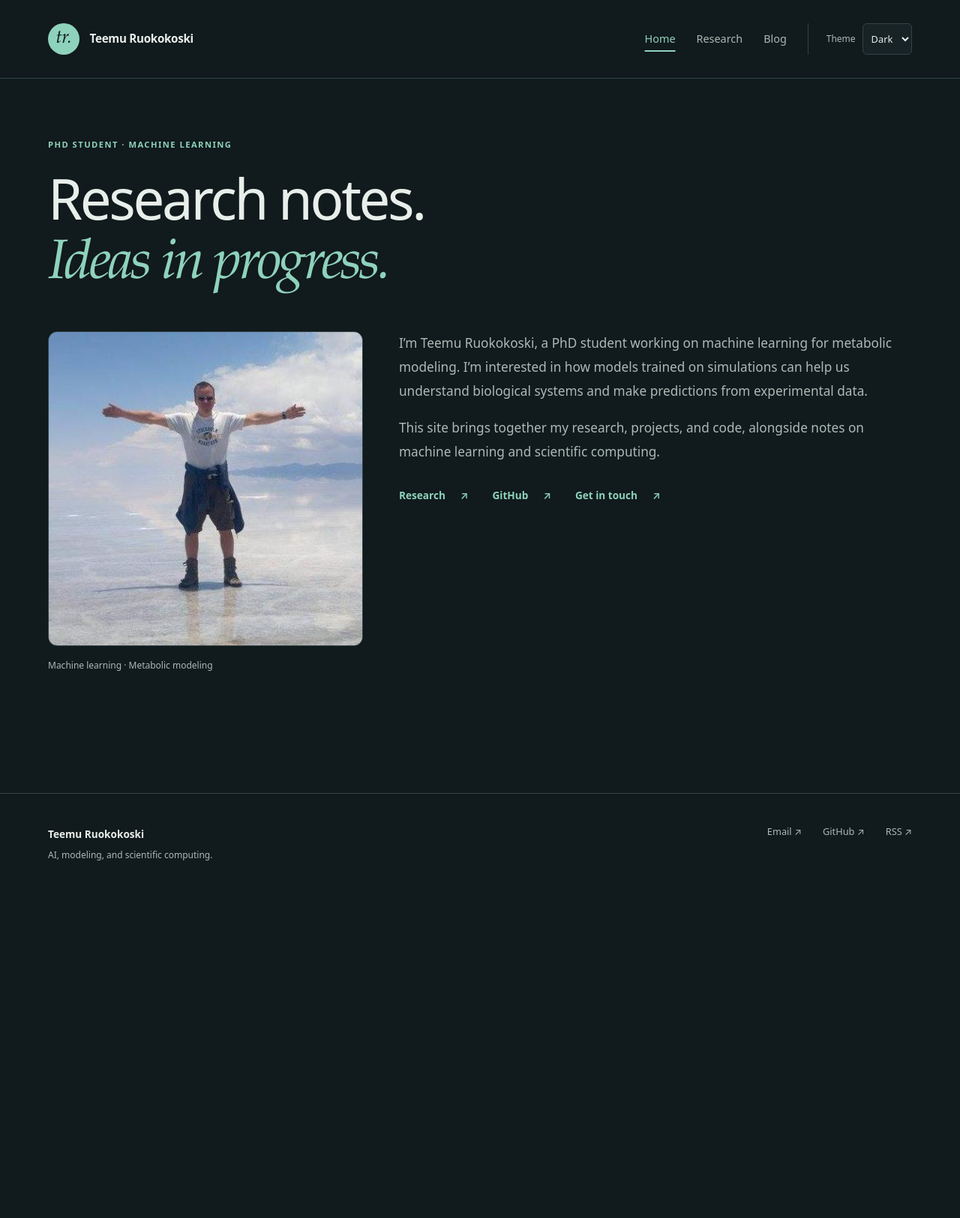
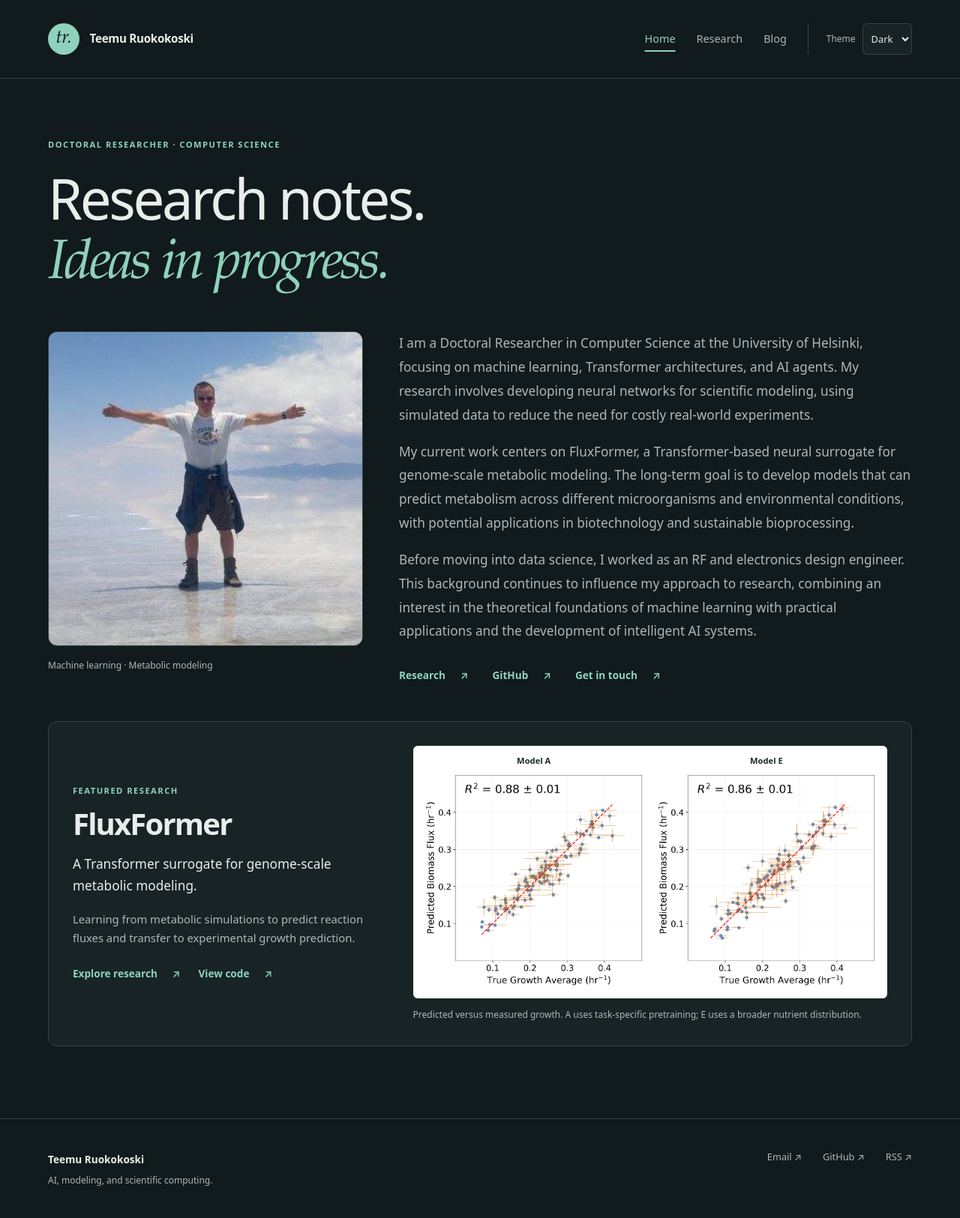
Before and after one commit to ruokokoski/ruokokoski.github.io, a Jekyll site: the page built from index.md, in a window 1280 px wide. Shown: the whole page at 75% size. Built offline with Jekyll 4.4.1, drawn with Linux system fonts in a browser that asks for light colours; before the commit the page ends 1191 px from its top, so only the background shows below that.

Commit message:
Feature FluxFormer with research figures

```diff
--- /dev/null
+++ b/_includes/fluxformer-feature.html
@@ -0,0 +1,13 @@
+<section class="featured-project" aria-labelledby="fluxformer-title">
+  <div class="project-copy">
+    <p class="eyebrow">Featured research</p>
+    <h2 id="fluxformer-title">FluxFormer</h2>
+    <p class="project-subtitle">A Transformer surrogate for genome-scale metabolic modeling.</p>
+    <p>Learning from metabolic simulations to predict reaction fluxes and transfer to experimental growth prediction.</p>
+    <div class="project-links">
+      <a class="text-link" href="{{ '/research/#fluxformer' | relative_url }}">Explore research <span aria-hidden="true">↗</span></a>
+      <a class="text-link" href="https://github.com/ruokokoski/metabolic-NN">View code <span aria-hidden="true">↗</span></a>
+    </div>
+  </div>
+  {% include fluxformer-growth.html %}
+</section>
--- /dev/null
+++ b/_includes/fluxformer-growth.html
@@ -0,0 +1,17 @@
+<figure class="project-figure">
+  <div class="growth-panels" tabindex="0" role="group" aria-label="Growth prediction plots for models A and E; scroll horizontally on small screens">
+    <div>
+      <p class="panel-label">Model A</p>
+      <a href="{{ '/pics/fluxformer/growth-model-a.png' | relative_url }}" aria-label="Open the full-size growth prediction plot for Model A">
+        <img src="{{ '/pics/fluxformer/growth-model-a.png' | relative_url }}" width="1673" height="1630" loading="lazy" decoding="async" alt="Model A: predicted biomass flux versus measured growth, with error bars and an identity line.">
+      </a>
+    </div>
+    <div>
+      <p class="panel-label">Model E</p>
+      <a href="{{ '/pics/fluxformer/growth-model-e.png' | relative_url }}" aria-label="Open the full-size growth prediction plot for Model E">
+        <img src="{{ '/pics/fluxformer/growth-model-e.png' | relative_url }}" width="1673" height="1630" loading="lazy" decoding="async" alt="Model E: predicted biomass flux versus measured growth, with error bars and an identity line.">
+      </a>
+    </div>
+  </div>
+  <figcaption>Predicted versus measured growth. A uses task-specific pretraining; E uses a broader nutrient distribution.</figcaption>
+</figure>
--- a/_layouts/home.html
+++ b/_layouts/home.html
@@ -3,7 +3,7 @@ layout: default
 ---
 <section class="home-intro" aria-labelledby="home-title">
   <header>
-    <p class="eyebrow">PhD student · Machine learning</p>
+    <p class="eyebrow">Doctoral Researcher · Computer Science</p>
     <h1 id="home-title">Research notes.<br><span>Ideas in progress.</span></h1>
   </header>
   <div class="home-biography">
@@ -19,3 +19,4 @@ layout: default
     </div>
   </div>
 </section>
+{% include fluxformer-feature.html %}
--- a/css/override.css
+++ b/css/override.css
@@ -83,6 +83,21 @@ hr { border: 0; border-top: 1px solid var(--border); margin: 2.5rem 0; }
 .profile-photo { float: left; width: 420px; max-width: 45%; margin: 0 3rem 1rem 0; }
 .profile-photo img { display: block; width: 100%; aspect-ratio: 1; object-fit: cover; border-radius: 12px; border: 1px solid var(--border); }
 .profile-photo figcaption { margin-top: 1rem; color: var(--muted); font-size: .75rem; }
+.featured-project { display: grid; grid-template-columns: .8fr 1.2fr; gap: 2rem; align-items: center; padding: 2rem; background: var(--surface); border: 1px solid var(--border); border-radius: 12px; }
+.project-copy .eyebrow { margin-bottom: .75rem; }
+.project-copy h2 { font-size: 2.5rem; margin-bottom: 1rem; }
+.project-copy p:not(.eyebrow) { color: var(--muted); font-size: .925rem; line-height: 1.7; }
+.project-copy p.project-subtitle { color: var(--text); font-size: 1.075rem; }
+.project-links { display: flex; flex-wrap: wrap; gap: .75rem 1.5rem; margin-top: 1.5rem; }
+.project-figure { min-width: 0; margin: 0; }
+.growth-panels { display: grid; grid-template-columns: repeat(2, minmax(220px, 1fr)); gap: .75rem; padding: .75rem; background: #fff; border-radius: 6px; overflow-x: auto; }
+.growth-panels > div { min-width: 0; }
+.growth-panels .panel-label { margin: 0 0 .35rem; color: #1d292b; font: 600 .7rem/1.5 var(--sans); text-align: center; }
+.growth-panels a { display: block; }
+.growth-panels img { display: block; width: 100%; height: auto; }
+.project-figure figcaption { margin-top: .75rem; color: var(--muted); font: .75rem/1.6 var(--sans); }
+.prose .project-figure { max-width: 850px; }
+.prose .growth-panels img { margin: 0; border: 0; border-radius: 0; }
 .post-preview { display: grid; grid-template-columns: 120px minmax(0, 1fr) 30px; gap: 1.8rem; padding: 2rem 0; border-top: 1px solid var(--border); }
 .post-preview time { color: var(--muted); font: .75rem/1.7 var(--sans); padding-top: .25rem; }
 .post-preview h3 { font: 500 1.4rem/1.35 var(--sans); letter-spacing: -.025em; margin: 0 0 .65rem; }
@@ -151,6 +166,7 @@ pre code { font-size: inherit; background: none; padding: 0; border: 0; }
   .shell { width: calc(100% - 4rem); }
   .home-intro { padding-block: 4.5rem; }
   .profile-photo { margin-right: 2rem; }
+  .featured-project { grid-template-columns: 1fr; }
   .theme-control label { display: none; }
 }
 @media (max-width: 700px) {
@@ -165,6 +181,9 @@ pre code { font-size: inherit; background: none; padding: 0; border: 0; }
   .home-intro h1 { font-size: clamp(2.65rem, 9.5vw, 4rem); }
   .intro-copy { font-size: 1rem; }
   .profile-photo { float: none; width: min(100%, 437px); max-width: 100%; margin: 0 0 2rem; }
+  .featured-project { grid-template-columns: 1fr; gap: 1.5rem; padding: 1.25rem; }
+  .project-copy h2 { font-size: 2rem; }
+  .growth-panels .panel-label { font-size: .8rem; }
   .post-preview { grid-template-columns: minmax(0, 1fr) 24px; gap: .65rem 1rem; padding-block: 1.5rem; }
   .post-preview time { grid-column: 1 / -1; }
   .post-preview h3 { font-size: 1.25rem; }
--- a/index.md
+++ b/index.md
@@ -2,6 +2,8 @@
 layout: home
 ---
 
-I’m Teemu Ruokokoski, a PhD student working on machine learning for metabolic modeling. I’m interested in how models trained on simulations can help us understand biological systems and make predictions from experimental data.
+I am a Doctoral Researcher in Computer Science at the University of Helsinki, focusing on machine learning, Transformer architectures, and AI agents. My research involves developing neural networks for scientific modeling, using simulated data to reduce the need for costly real-world experiments.
 
-This site brings together my research, projects, and code, alongside notes on machine learning and scientific computing.
+My current work centers on FluxFormer, a Transformer-based neural surrogate for genome-scale metabolic modeling. The long-term goal is to develop models that can predict metabolism across different microorganisms and environmental conditions, with potential applications in biotechnology and sustainable bioprocessing.
+
+Before moving into data science, I worked as an RF and electronics design engineer. This background continues to influence my approach to research, combining an interest in the theoretical foundations of machine learning with practical applications and the development of intelligent AI systems.
```
Also changed, not shown: research.md (+10 -2 lines), README.md, pics/fluxformer/growth-model-a.png (added), pics/fluxformer/growth-model-e.png (added).
